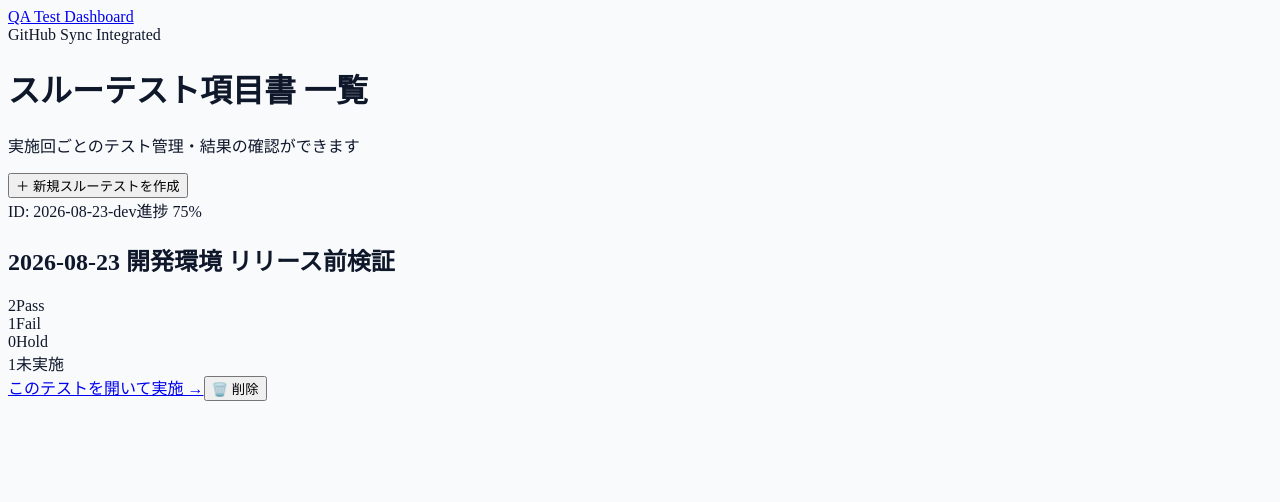
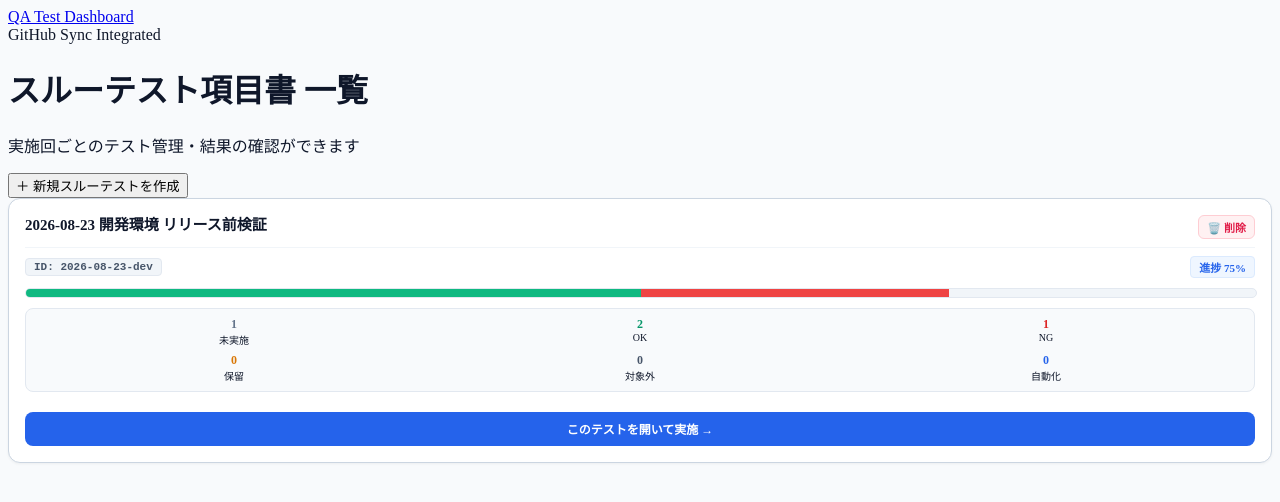
Before and after one commit to kentomurata435/qa-dashboard-app, a Next.js app: page / in a window 1280 px wide. Shown: the top 502 px of the page. Built offline with nearby package versions, Linux system fonts and the light colour scheme.

Commit message:
fix: カードレイアウト整列、タイトルの右に削除ボタン配置、ステータス6区分（未実施・OK・NG・保留・対象外・自動化）対応

```diff
--- a/app/page.tsx
+++ b/app/page.tsx
@@ -14,14 +14,12 @@ export default function HomePage() {
   const [newTitle, setNewTitle] = useState('');
   const [creating, setCreating] = useState(false);
 
-  // 全テスト取得（最新順に並び替え）
   const fetchRuns = async () => {
     setLoading(true);
     try {
       const res = await fetch(`/api/runs?t=${Date.now()}`, { cache: 'no-store' });
       const data = await res.json();
       if (Array.isArray(data)) {
-        // 新しい順（作成日時降順）にソート
         data.sort((a, b) => new Date(b.createdAt || 0).getTime() - new Date(a.createdAt || 0).getTime());
         setRuns(data);
       }
@@ -39,7 +37,6 @@ export default function HomePage() {
     setNewTitle(`${today} STG環境 スルーテスト`);
   }, []);
 
-  // 新規作成処理
   const handleCreateRun = async (e: React.FormEvent) => {
     e.preventDefault();
     setCreating(true);
@@ -79,7 +76,6 @@ export default function HomePage() {
     }
   };
 
-  // テスト削除処理
   const handleDeleteRun = async (runId: string, title: string) => {
     if (!confirm(`「${title}」を本当に削除しますか？\n（GitHub上のデータも削除されます）`)) return;
 
@@ -90,7 +86,7 @@ export default function HomePage() {
 
       if (res.ok) {
         alert('テスト項目書を削除しました。');
-        fetchRuns(); // 一覧更新
+        fetchRuns();
       } else {
         alert('削除に失敗しました。');
       }
@@ -187,64 +183,106 @@ export default function HomePage() {
           {runs.map((run: any) => {
             const resultsList = Object.values(run.results || {}) as any[];
             const total = resultsList.length;
-            const passed = resultsList.filter((r) => r.status === 'PASSED').length;
-            const failed = resultsList.filter((r) => r.status === 'FAILED').length;
+
+            // 6区分集計
+            const ok = resultsList.filter((r) => r.status === 'PASSED').length;
+            const ng = resultsList.filter((r) => r.status === 'FAILED').length;
             const blocked = resultsList.filter((r) => r.status === 'BLOCKED').length;
-            const untested = total - (passed + failed + blocked);
+            const excluded = resultsList.filter((r) => r.status === 'EXCLUDED').length;
+            const automated = resultsList.filter((r) => r.status === 'AUTOMATED').length;
+            const untested = total - (ok + ng + blocked + excluded + automated);
 
-            const progress = total > 0 ? Math.round(((passed + failed + blocked) / total) * 100) : 0;
+            const progress = total > 0 ? Math.round(((total - untested) / total) * 100) : 0;
 
             return (
               <div
                 key={run.id}
-                className="bg-white rounded-xl shadow-sm border border-slate-300 p-5 hover:shadow transition flex flex-col justify-between gap-4"
+                style={{
+                  border: '1px solid #cbd5e1',
+                  borderRadius: '12px',
+                  padding: '16px',
+                  backgroundColor: '#ffffff',
+                  boxShadow: '0 1px 3px rgba(0,0,0,0.05)',
+                  display: 'flex',
+                  flexDirection: 'column',
+                  justifyContent: 'space-between',
+                  gap: '12px'
+                }}
               >
-                <div className="space-y-3">
-                  {/* ID & 進捗バッジ */}
-                  <div className="flex items-center justify-between gap-2 border-b border-slate-100 pb-2">
-                    <span className="font-mono text-[11px] font-bold bg-slate-100 text-slate-700 px-2 py-0.5 rounded border border-slate-200">
+                <div>
+                  {/* 1. タイトル ＆ 削除ボタン（タイトルの右） */}
+                  <div style={{ display: 'flex', justifyContent: 'space-between', alignItems: 'flex-start', gap: '8px', borderBottom: '1px solid #f1f5f9', paddingBottom: '8px' }}>
+                    <h2 style={{ fontSize: '15px', fontWeight: 'bold', color: '#0f172a', margin: 0, lineHeight: '1.4' }}>
+                      {run.title}
+                    </h2>
+                    <button
+                      onClick={() => handleDeleteRun(run.id, run.title)}
+                      title="削除する"
+                      style={{
+                        border: '1px solid #fecdd3',
+                        backgroundColor: '#fff1f2',
+                        color: '#e11d48',
+                        padding: '3px 8px',
+                        borderRadius: '6px',
+                        fontSize: '11px',
+                        fontWeight: 'bold',
+                        cursor: 'pointer',
+                        whiteSpace: 'nowrap'
+                      }}
+                    >
+                      🗑️ 削除
+                    </button>
+                  </div>
+
+                  {/* 2. タイトルの下に ID と 進捗 */}
+                  <div style={{ display: 'flex', justifyContent: 'space-between', alignItems: 'center', marginTop: '8px', fontSize: '11px' }}>
+                    <span style={{ fontFamily: 'monospace', fontWeight: 'bold', backgroundColor: '#f1f5f9', color: '#475569', padding: '2px 8px', borderRadius: '4px', border: '1px solid #e2e8f0' }}>
                       ID: {run.id}
                     </span>
-                    <span className="text-xs font-bold text-blue-600 bg-blue-50 px-2 py-0.5 rounded border border-blue-100">
+                    <span style={{ fontWeight: 'bold', color: '#2563eb', backgroundColor: '#eff6ff', padding: '2px 8px', borderRadius: '4px', border: '1px solid #dbeafe' }}>
                       進捗 {progress}%
                     </span>
                   </div>
 
-                  {/* タイトル */}
-                  <h2 className="text-sm font-bold text-slate-900 leading-snug">{run.title}</h2>
-
-                  {/* 進捗プログレスバー */}
-                  <div className="w-full bg-slate-100 rounded-full h-2 overflow-hidden flex border border-slate-200">
-                    <div className="bg-emerald-500 h-full" style={{ width: `${total ? (passed / total) * 100 : 0}%` }} />
-                    <div className="bg-red-500 h-full" style={{ width: `${total ? (failed / total) * 100 : 0}%` }} />
-                    <div className="bg-amber-500 h-full" style={{ width: `${total ? (blocked / total) * 100 : 0}%` }} />
+                  {/* 3. 進捗バー */}
+                  <div style={{ width: '100%', backgroundColor: '#f1f5f9', height: '8px', borderRadius: '9999px', overflow: 'hidden', display: 'flex', marginTop: '10px', border: '1px solid #e2e8f0' }}>
+                    <div style={{ width: `${total ? (ok / total) * 100 : 0}%`, backgroundColor: '#10b981' }} />
+                    <div style={{ width: `${total ? (ng / total) * 100 : 0}%`, backgroundColor: '#ef4444' }} />
+                    <div style={{ width: `${total ? (blocked / total) * 100 : 0}%`, backgroundColor: '#f59e0b' }} />
+                    <div style={{ width: `${total ? (automated / total) * 100 : 0}%`, backgroundColor: '#3b82f6' }} />
+                    <div style={{ width: `${total ? (excluded / total) * 100 : 0}%`, backgroundColor: '#94a3b8' }} />
                   </div>
 
-                  {/* 内訳数字 */}
-                  <div className="grid grid-cols-4 text-center text-[10px] font-semibold bg-slate-50 p-2 rounded-lg border border-slate-200">
-                    <div><span className="text-emerald-700 block text-xs font-bold">{passed}</span>Pass</div>
-                    <div><span className="text-red-700 block text-xs font-bold">{failed}</span>Fail</div>
-                    <div><span className="text-amber-700 block text-xs font-bold">{blocked}</span>Hold</div>
-                    <div><span className="text-slate-500 block text-xs font-bold">{untested}</span>未実施</div>
+                  {/* 4. 6区分内訳 (未実施、OK、NG、保留、対象外、自動化) */}
+                  <div style={{ display: 'grid', gridTemplateColumns: 'repeat(3, 1fr)', gap: '6px', marginTop: '10px', backgroundColor: '#f8fafc', padding: '8px', borderRadius: '8px', border: '1px solid #e2e8f0', textAlign: 'center', fontSize: '10px' }}>
+                    <div><span style={{ display: 'block', fontWeight: 'bold', color: '#64748b', fontSize: '12px' }}>{untested}</span>未実施</div>
+                    <div><span style={{ display: 'block', fontWeight: 'bold', color: '#059669', fontSize: '12px' }}>{ok}</span>OK</div>
+                    <div><span style={{ display: 'block', fontWeight: 'bold', color: '#dc2626', fontSize: '12px' }}>{ng}</span>NG</div>
+                    <div><span style={{ display: 'block', fontWeight: 'bold', color: '#d97706', fontSize: '12px' }}>{blocked}</span>保留</div>
+                    <div><span style={{ display: 'block', fontWeight: 'bold', color: '#475569', fontSize: '12px' }}>{excluded}</span>対象外</div>
+                    <div><span style={{ display: 'block', fontWeight: 'bold', color: '#2563eb', fontSize: '12px' }}>{automated}</span>自動化</div>
                   </div>
                 </div>
 
-                {/* ボタンエリア */}
-                <div className="flex items-center gap-2 pt-2 border-t border-slate-100">
-                  <Link
-                    href={`/runs/${run.id}`}
-                    className="flex-1 text-center bg-blue-600 hover:bg-blue-700 text-white font-bold py-2 rounded-lg text-xs transition shadow-sm"
-                  >
-                    このテストを開いて実施 →
-                  </Link>
-                  <button
-                    onClick={() => handleDeleteRun(run.id, run.title)}
-                    title="このテスト項目書を削除"
-                    className="px-2.5 py-2 bg-red-50 hover:bg-red-100 text-red-600 border border-red-200 rounded-lg text-xs font-bold transition"
-                  >
-                    🗑️ 削除
-                  </button>
-                </div>
+                {/* 5. 開くボタン */}
+                <Link
+                  href={`/runs/${run.id}`}
+                  style={{
+                    display: 'block',
+                    width: '100%',
+                    textAlign: 'center',
+                    backgroundColor: '#2563eb',
+                    color: '#ffffff',
+                    fontWeight: 'bold',
+                    padding: '8px 0',
+                    borderRadius: '8px',
+                    fontSize: '12px',
+                    textDecoration: 'none',
+                    marginTop: '8px'
+                  }}
+                >
+                  このテストを開いて実施 →
+                </Link>
               </div>
             );
           })}
```
Also changed, not shown: app/runs/[runId]/page.tsx (+19 -14 lines).
